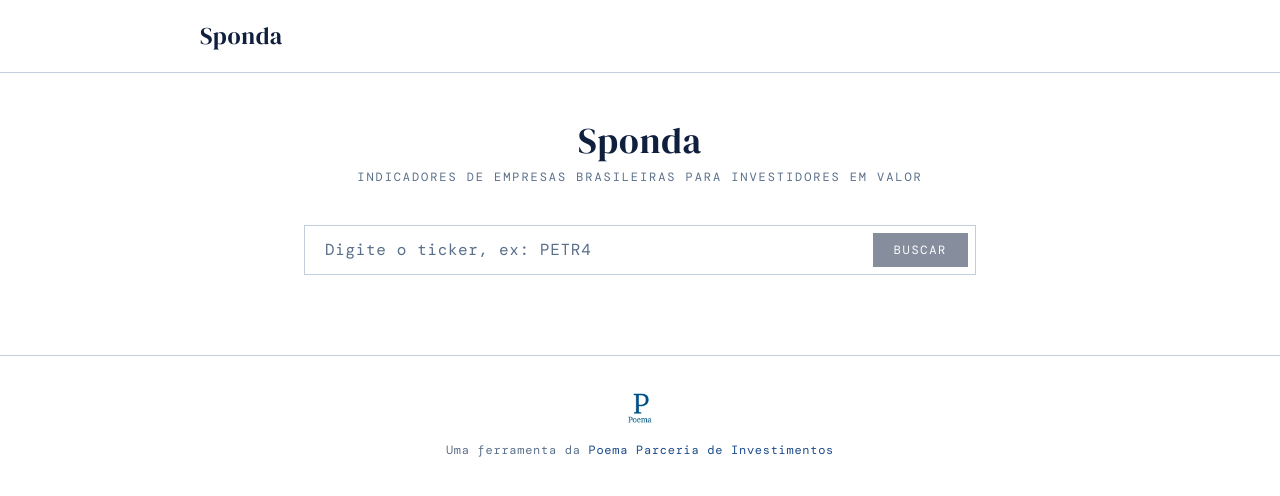
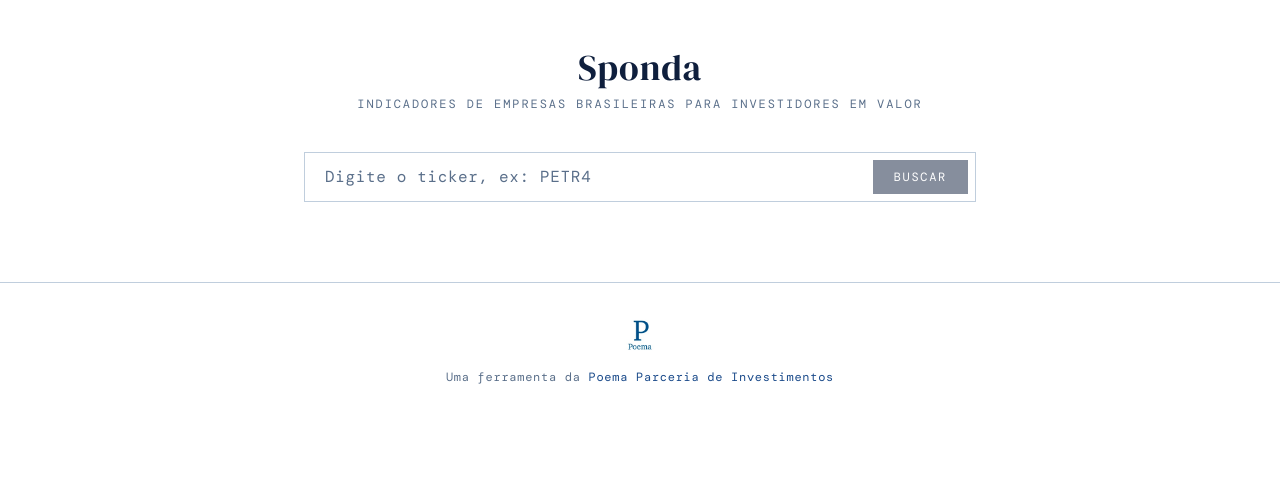
Before and after one commit to gusaiani/sponda, a React (Vite) app in the folder frontend/: page / in a window 1280 px wide. Shown: the top 496 px of the page. Built offline with nearby package versions, Linux system fonts and the light colour scheme; a web font is replaced by a local one.

Commit message:
Remove redundant header bar and fix e2e shortName assertion

```diff
--- a/frontend/src/App.tsx
+++ b/frontend/src/App.tsx
@@ -4,13 +4,6 @@
 export function App() {
   return (
     <div className="app-container">
-      <header className="app-header">
-        <div className="app-header-inner">
-          <a href="/" className="app-logo">
-            Sponda
-          </a>
-        </div>
-      </header>
       <main className="app-main">
         <Outlet />
       </main>
```
Also changed, not shown: 1 other file (tests, documents, lock files or other folders).
